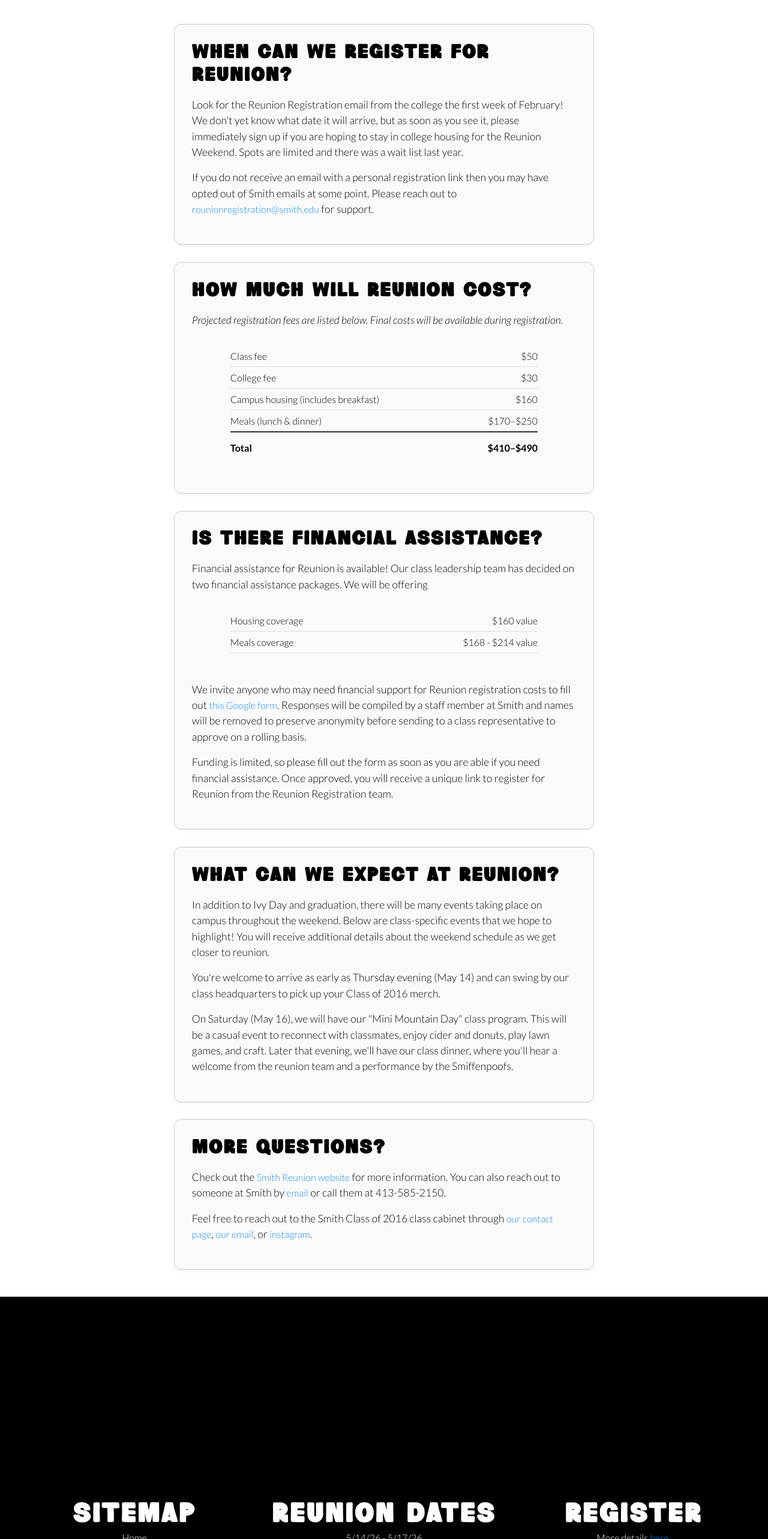
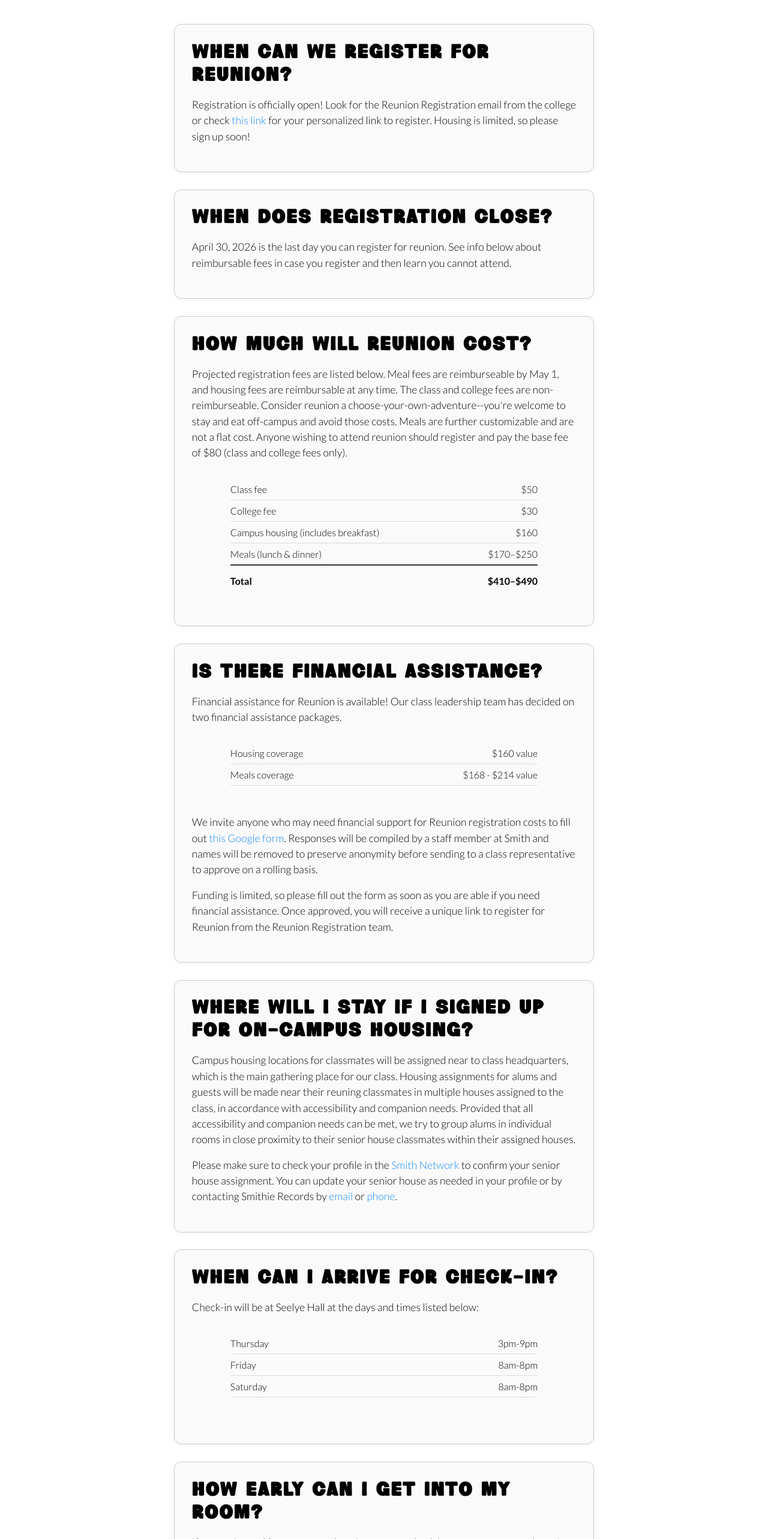
Before and after one commit to annamiriams/smithcollege2016, a React (Vite) app: page /faq in a window 1280 px wide. Shown: the part 234-2800 px from the top of the page at 60% size. Built offline with nearby package versions, Linux system fonts and the light colour scheme.

Commit message:
faq page updates

```diff
--- a/src/components/About/About.jsx
+++ b/src/components/About/About.jsx
@@ -28,7 +28,7 @@ const members = [
         image: "anna-steckel-1",
         name: "Anna Steckel",
         pronouns: "she/they",
-        position: "Reunion Chair",
+        position: "Reunion Chair & Web Developer",
         house: "Gardiner",
         major: "Psychology & Jewish Studies",
         activities: "Smiffenpoofs, SC Jewish Community, Gold Key, House Council",
--- a/src/components/FAQ/FAQ.jsx
+++ b/src/components/FAQ/FAQ.jsx
@@ -10,13 +10,17 @@ const FAQ = () => {
                 <div className="faq-container">
                     <div className="detail-card">
                         <h3>When can we register for reunion?</h3>
-                        <p>Look for the Reunion Registration email from the college the first week of February! We don't yet know what date it will arrive, but as soon as you see it, please immediately sign up if you are hoping to stay in college housing for the Reunion Weekend. Spots are limited and there was a wait list last year.</p>
-                        <p>If you do not receive an email with a personal registration link then you may have opted out of Smith emails at some point. Please reach out to <a href="mailto:reunionregistration@smith.edu">reunionregistration@smith.edu</a> for support.</p>
+                        <p>Registration is officially open! Look for the Reunion Registration email from the college or check <a href="https://smith.my.site.com/smithcommunity/s/findmyreunionlink" target="_blank">this link</a> for your personalized link to register. Housing is limited, so please sign up soon!</p>
+                    </div>
+
+                    <div className="detail-card">
+                        <h3>When does registration close?</h3>
+                        <p>April 30, 2026 is the last day you can register for reunion. See info below about reimbursable fees in case you register and then learn you cannot attend.</p>
                     </div>
 
                     <div className="detail-card">
                         <h3>How much will reunion cost?</h3>
-                        <p style={{ fontStyle: 'italic' }}>Projected registration fees are listed below. Final costs will be available during registration.</p>
+                        <p>Projected registration fees are listed below. Meal fees are reimburseable by May 1, and housing fees are reimbursable at any time. The class and college fees are non-reimburseable. Consider reunion a choose-your-own-adventure--you're welcome to stay and eat off-campus and avoid those costs. Meals are further customizable and are not a flat cost. Anyone wishing to attend reunion should register and pay the base fee of $80 (class and college fees only).</p>
 
                         <table className="cost-table">
                             <tbody>
@@ -46,7 +50,7 @@ const FAQ = () => {
 
                     <div className="detail-card">
                         <h3>Is there Financial Assistance?</h3>
-                        <p>Financial assistance for Reunion is available! Our class leadership team has decided on two financial assistance packages. We will be offering</p>
+                        <p>Financial assistance for Reunion is available! Our class leadership team has decided on two financial assistance packages. </p>
                         <table className="cost-table">
                             <tbody>
                                 <tr>
@@ -65,17 +69,57 @@ const FAQ = () => {
                     </div>
 
                     <div className="detail-card">
-                        <h3>What can we expect at Reunion?</h3>
-                        <p>In addition to Ivy Day and graduation, there will be many events taking place on campus throughout the weekend. Below are class-specific events that we hope to highlight! You will receive additional details about the weekend schedule as we get closer to reunion.</p>
+                        <h3>Where will I stay if I signed up for on-campus housing?</h3>
+                        <p>Campus housing locations for classmates will be assigned near to class headquarters, which is the main gathering place for our class. Housing assignments for alums and guests will be made near their reuning classmates in multiple houses assigned to the class, in accordance with accessibility and companion needs. Provided that all accessibility and companion needs can be met, we try to group alums in individual rooms in close proximity to their senior house classmates within their assigned houses.</p>
+                        <p>Please make sure to check your profile in the <a target="_blank" href="https://smith.my.site.com/smithcommunity/s/login/">Smith Network</a> to confirm your senior house assignment. You can update your senior house as needed in your profile or by contacting Smithie Records by <a href="mailto:smithierecords@smith.edu">email</a> or <a href="tel:+1-413-585-2036">phone</a>.</p>
+                    </div>
+
+                    <div className="detail-card">
+                        <h3>When can I arrive for check-in?</h3>
+                        <p>Check-in will be at Seelye Hall at the days and times listed below:</p>
+                        <table className="cost-table">
+                            <tbody>
+                                <tr>
+                                    <td>Thursday</td>
+                                    <td>3pm-9pm</td>
+                                </tr>
+                                <tr>
+                                    <td>Friday</td>
+                                    <td>8am-8pm</td>
+                                </tr>
+                                <tr>
+                                    <td>Saturday</td>
+                                    <td>8am-8pm</td>
+                                </tr>
+                            </tbody>
+                        </table>
+                        <br />
+                    </div>
+
+                    <div className="detail-card">
+                        <h3>How early can I get into my room?</h3>
+                        <p>If you registered for on-campus housing, you can check into your room as early as 4pm on Thursday.</p>
+                    </div>
+
+                    <div className="detail-card">
+                        <h3>When do I have to be out of my room?</h3>
+                        <p>Everyone needs to be out of on-campus housing by 11am on Sunday.</p>
+                    </div>
+
+                    <div className="detail-card">
+                        <h3>What events are happening during Reunion?</h3>
+                        <p>In addition to Ivy Day and graduation, there will be <a target="_blank" href='https://www.smith.edu/alums/reunion/schedules'>many events</a> taking place on campus throughout the weekend. Below are class-specific events that we hope to highlight!</p>
 
                         <p>You're welcome to arrive as early as Thursday evening (May 14) and can swing by our class headquarters to pick up your Class of 2016 merch.</p>
 
                         <p>On Saturday (May 16), we will have our "Mini Mountain Day" class program. This will be a casual event to reconnect with classmates, enjoy cider and donuts, play lawn games, and craft. Later that evening, we'll have our class dinner, where you'll hear a welcome from the reunion team and a performance by the Smiffenpoofs. </p>
+
+                        <p></p>
                     </div>
 
                     <div className="detail-card">
                         <h3>More questions?</h3>
-                        <p>Check out the <a target="_blank" href='https://go.pardot.com/e/885143/alums-reunion/2txm68/978120520/h/HEud9JcJWGwW_YWhHVn6f-WH4nFFCRkSNDkzaKdkfL0'>Smith Reunion website</a> for more information. You can also reach out to someone at Smith by <a href="mailto:reunionregistration@smith.edu">email</a> or call them at 413-585-2150.</p>
+                        <p>Check out the <a target="_blank" href='https://www.smith.edu/alums/reunion'>Smith Reunion website</a> for more information. You can also reach out to someone at Smith by <a href="mailto:reunionregistration@smith.edu">email</a> or call them at 413-585-2150.</p>
                         <p>Feel free to reach out to the Smith Class of 2016 class cabinet through <a target="_blank" href="https://smithcollege2016.com/contact">our contact page</a>, <a href="mailto:smithcollegeclassof2016@gmail.com">our email</a>, or <a href='https://www.instagram.com/smithcollegeclassof2016' target="_blank">instagram</a>.</p>
                     </div>
                 </div>
--- a/src/components/Footer/Footer.jsx
+++ b/src/components/Footer/Footer.jsx
@@ -10,11 +10,6 @@ const Footer = () => {
     return (
         <>
             <section className='footer'>
-
-                {/* Static h1 if animation doesn't work */}
-                {/* <div>
-                    <h1>See y'all in noho</h1>
-                </div> */}
 
                 <SplitText
                     text="See y'all in noho"
@@ -40,6 +35,11 @@ const Footer = () => {
                             <li><Link to='/class-cabinet'>Class Cabinet</Link></li>
                             <li><Link to='/contact'>Contact</Link></li>
                         </ul>
+                        <div className="instagram-icon"  style={{ marginTop: '20px' }}>
+                        <a href='https://www.instagram.com/smithcollegeclassof2016' target="_blank" rel="noreferrer" aria-label="Instagram">
+                            <FontAwesomeIcon icon={faInstagram} style={{ color: "#ffffff", fontSize: "2em" }} />
+                        </a>
+                        </div>
                     </div>
                     <div>
                         <h3>Reunion Dates</h3>
@@ -47,14 +47,13 @@ const Footer = () => {
                     </div>
                     <div>
                         <h3>Register</h3>
-                        <p>More details <Link to='/faq' style={{ color: "#1789FC" }}>here</Link>.</p>
+                        <p>Registration is officially open!</p>
+                        <p>More details can be found <Link to='/faq' style={{ color: "#1789FC" }}>here</Link>.</p>
                     </div>
                 </div>
 
-                <div className="instagram-icon">
-                    <a href='https://www.instagram.com/smithcollegeclassof2016' target="_blank" rel="noreferrer" aria-label="Instagram">
-                        <FontAwesomeIcon icon={faInstagram} style={{ color: "#ffffff", fontSize: "2em" }} />
-                    </a>
+                <div style={{ fontStyle: 'italic', marginTop: '40px' }}>
+                    <a href="https://annasteckel.com/" target="_blank">Designed & developed by Anna Steckel.</a>
                 </div>
 
             </section>
--- a/src/components/Volunteer/Volunteer.jsx
+++ b/src/components/Volunteer/Volunteer.jsx
@@ -53,7 +53,7 @@ const Volunteer = () => {
                     </section>
 
                     <section className="volunteer-cta">
-                        <p>Interested in joining <Link to="/about" className="visible-link">the team</Link>?</p>
+                        <p>Interested in joining <Link to="/class-cabinet" className="visible-link">the team</Link>?</p>
                         <Link className="button" to="/contact">Reach Out</Link>
                     </section>
 
--- a/src/styles/base.css
+++ b/src/styles/base.css
@@ -57,7 +57,7 @@ a {
 }
 
 a:visited {
-    color: inherit;
+    color: 1789FC;
 }
 
 a:hover {
--- a/src/styles/footer.css
+++ b/src/styles/footer.css
@@ -17,9 +17,9 @@
     color: white;
 }
 
-.instagram-icon {
+/* .instagram-icon {
     margin-bottom: var(--space-md);
-}
+} */
 
 @media (max-width: 768px) {
     .footer h1 {
--- a/src/styles/main-content.css
+++ b/src/styles/main-content.css
@@ -95,6 +95,7 @@ iframe {
 }
 
 .detail-card p,
+.detail-card a,
 .role-card p {
     margin: 0;
     margin-bottom: var(--space-md);
```
